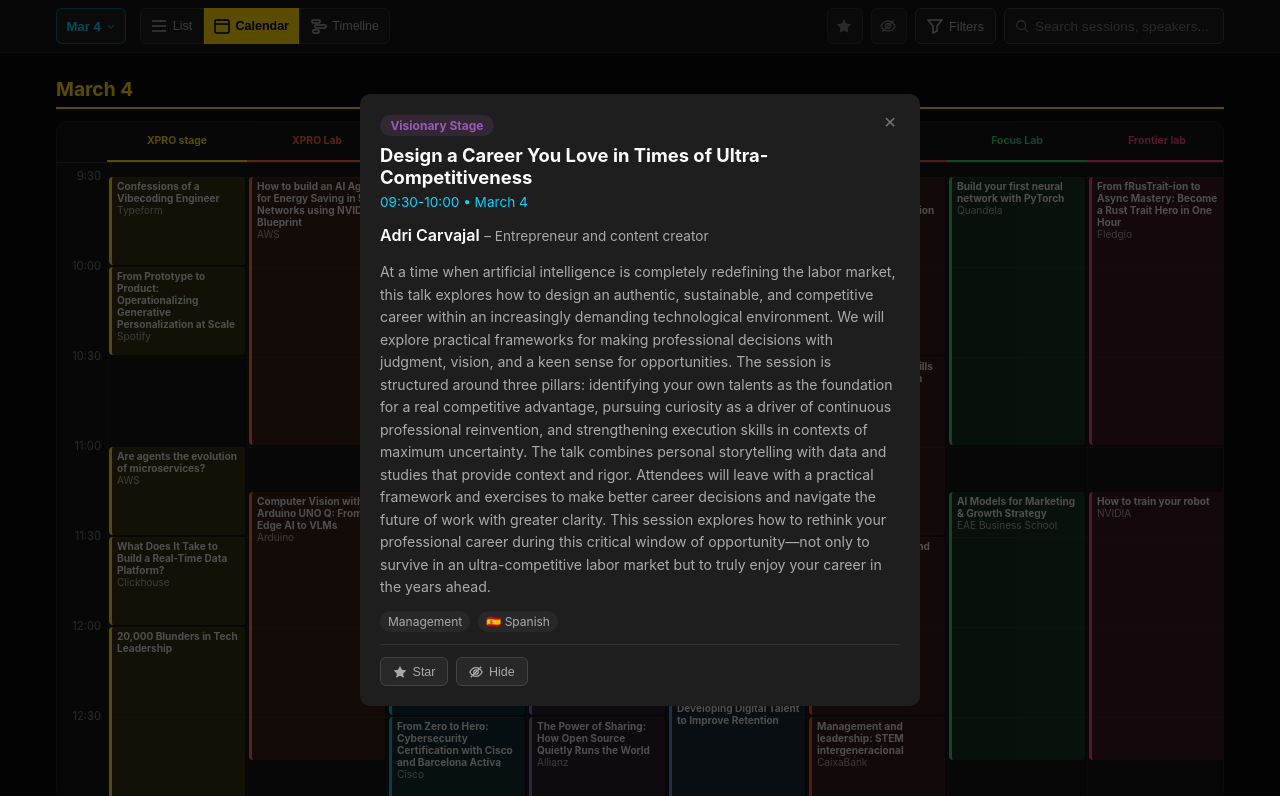
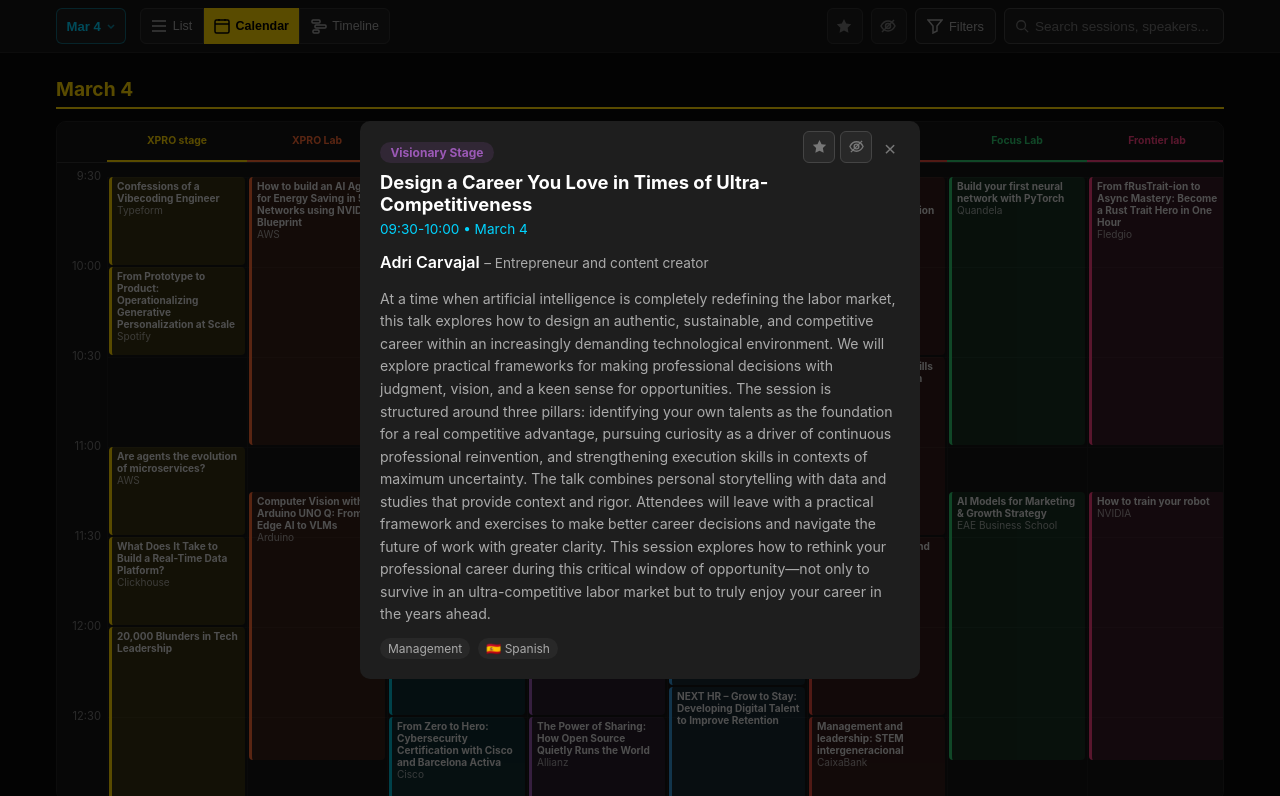
Before and after one commit to xicodomingues/mwc-talent-arena-2026, a plain HTML site: page index.html in a window 1280 px wide. Both pictures are taken after a click on the element 597 px from the left and 220 px from the top of the page. Shown: the top 796 px of the page. Drawn offline with Linux system fonts and the light colour scheme.

Commit message:
fix: move modal actions to top-right with card-style buttons
- Replace bottom action bar with top-right icon buttons
- Reuse card-action styles for consistent look across views

```diff
--- a/app.js
+++ b/app.js
@@ -622,7 +622,19 @@
 function showModal(idx) {
   const s = SESSIONS[idx];
   const c = STAGE_COLORS[s.stage] || "#888";
+  const mHighlighted = highlightedSessions.has(idx);
+  const mHidden = hiddenSessions.has(idx);
+  const starSvg = '<svg viewBox="0 0 16 16" fill="currentColor"><path d="M8 1l2.2 4.5 5 .7-3.6 3.5.85 5L8 12.4l-4.45 2.3.85-5L.8 6.2l5-.7z"/></svg>';
+  const hideSvg = mHidden
+    ? '<svg viewBox="0 0 16 16" fill="none" stroke="currentColor" stroke-width="1.5"><path d="M1 8s2.5-5 7-5 7 5 7 5-2.5 5-7 5-7-5-7-5z"/><circle cx="8" cy="8" r="2.5"/></svg>'
+    : '<svg viewBox="0 0 16 16" fill="none" stroke="currentColor" stroke-width="1.5"><path d="M1 8s2.5-5 7-5 7 5 7 5-2.5 5-7 5-7-5-7-5z"/><circle cx="8" cy="8" r="2.5"/><line x1="2" y1="14" x2="14" y2="2"/></svg>';
+
   let html = "";
+  // Action buttons (top-right, same style as card actions)
+  html += `<div class="modal-actions">`;
+  html += `<button class="card-action act-star${mHighlighted ? " on" : ""}" id="modalStarBtn" title="${mHighlighted ? "Unstar" : "Star"}">${starSvg}</button>`;
+  html += `<button class="card-action act-hide${mHidden ? " on" : ""}" id="modalHideBtn" title="${mHidden ? "Restore" : "Hide"}">${hideSvg}</button>`;
+  html += `</div>`;
   html += `<div class="modal-stage" style="color:${c};background:color-mix(in srgb,${c} 15%,transparent)">${esc(s.stage)}</div>`;
   html += `<div class="modal-title">${esc(s.title)}</div>`;
   html += `<div class="modal-time">${esc(s.time)} \u2022 March ${s.day}</div>`;
@@ -646,18 +658,6 @@
     html += `<span>${flag} ${esc(s.lang)}</span>`;
   }
   html += '</div>';
-
-  // Action bar
-  const mHighlighted = highlightedSessions.has(idx);
-  const mHidden = hiddenSessions.has(idx);
-  const starSvg = '<svg viewBox="0 0 16 16" fill="currentColor"><path d="M8 1l2.2 4.5 5 .7-3.6 3.5.85 5L8 12.4l-4.45 2.3.85-5L.8 6.2l5-.7z"/></svg>';
-  const hideSvg = mHidden
-    ? '<svg viewBox="0 0 16 16" fill="none" stroke="currentColor" stroke-width="1.5"><path d="M1 8s2.5-5 7-5 7 5 7 5-2.5 5-7 5-7-5-7-5z"/><circle cx="8" cy="8" r="2.5"/></svg>'
-    : '<svg viewBox="0 0 16 16" fill="none" stroke="currentColor" stroke-width="1.5"><path d="M1 8s2.5-5 7-5 7 5 7 5-2.5 5-7 5-7-5-7-5z"/><circle cx="8" cy="8" r="2.5"/><line x1="2" y1="14" x2="14" y2="2"/></svg>';
-  html += `<div class="modal-actions">`;
-  html += `<button class="modal-action-btn act-star${mHighlighted ? " star-active" : ""}" id="modalStarBtn">${starSvg} ${mHighlighted ? "Starred" : "Star"}</button>`;
-  html += `<button class="modal-action-btn act-hide${mHidden ? " hide-active" : ""}" id="modalHideBtn">${hideSvg} ${mHidden ? "Restore" : "Hide"}</button>`;
-  html += `</div>`;
 
   document.getElementById("modalBody").innerHTML = html;
 
--- a/style.css
+++ b/style.css
@@ -174,16 +174,9 @@
 .modal{background:var(--surface2);border-radius:var(--radius) var(--radius) 0 0;padding:1.25rem;width:100%;max-height:85dvh;overflow-y:auto;position:relative}
 .modal-x{position:absolute;top:0.6rem;right:0.75rem;background:none;border:none;color:var(--text3);font-size:1.3rem;cursor:pointer;width:36px;height:36px;display:flex;align-items:center;justify-content:center;border-radius:var(--radius-sm);transition:all 0.15s}
 .modal-x:hover{color:#fff;background:var(--surface3)}
-.modal-actions{display:flex;gap:0.5rem;margin-top:0.75rem;padding-top:0.75rem;border-top:1px solid #333}
-.modal-action-btn{display:inline-flex;align-items:center;gap:0.35rem;padding:0.4rem 0.75rem;border-radius:var(--radius-sm);border:1px solid #444;background:var(--surface3);color:var(--text2);font-size:0.78rem;cursor:pointer;transition:all 0.15s}
-.modal-action-btn:hover{border-color:#666;color:var(--text)}
-.modal-action-btn svg{width:14px;height:14px;flex-shrink:0}
-.modal-action-btn.star-active{background:color-mix(in srgb,var(--accent) 18%,transparent);color:var(--accent);border-color:var(--accent)}
-.modal-action-btn.star-active:hover{filter:brightness(1.2)}
-.modal-action-btn.hide-active{background:color-mix(in srgb,#E74C3C 15%,transparent);color:#E74C3C;border-color:#E74C3C}
-.modal-action-btn.hide-active:hover{filter:brightness(1.2)}
-.modal-action-btn.act-star:hover{color:var(--accent);border-color:var(--accent)}
-.modal-action-btn.act-hide:hover{color:#E74C3C;border-color:#E74C3C}
+.modal-actions{position:absolute;top:0.6rem;right:3rem;display:flex;gap:0.3rem}
+.modal-actions .card-action{width:32px;height:32px;border:1px solid #444}
+.modal-actions .card-action svg{width:15px;height:15px}
 .modal-stage{font-size:0.75rem;font-weight:700;padding:0.2rem 0.65rem;border-radius:999px;display:inline-block;margin-bottom:0.5rem}
 .modal-title{font-size:1.15rem;font-weight:700;color:#fff;margin-bottom:0.35rem;padding-right:2.5rem}
 .modal-time{font-size:0.85rem;color:var(--accent2);margin-bottom:0.75rem}
```
